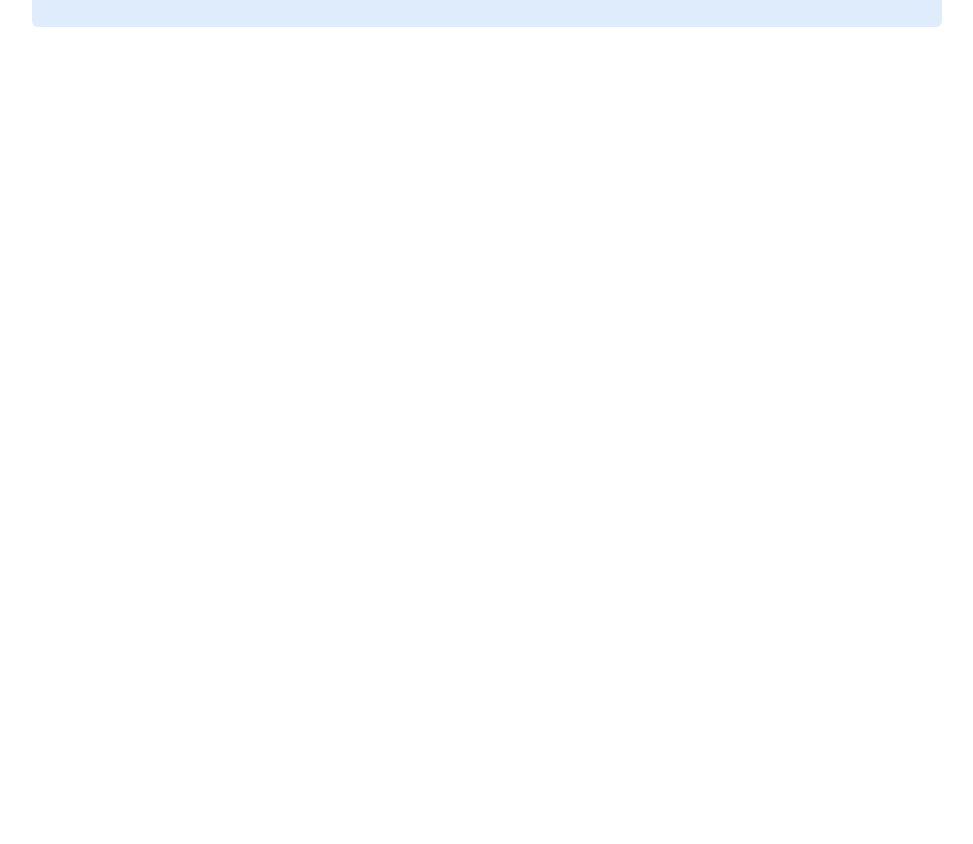
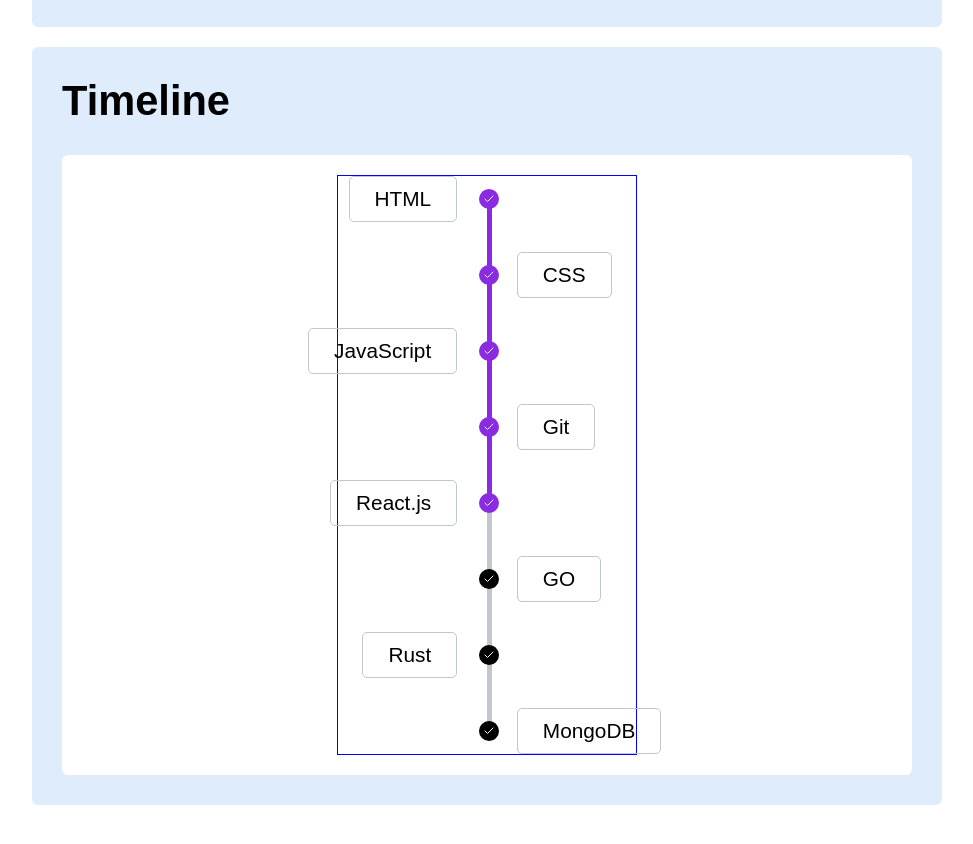
Before and after one commit to em-111/Components, a plain HTML site: page index.html in a window 1280 px wide. Shown: the part 5398-6242 px from the top of the page, without its empty margins (268-1241 px from the left). Before the commit the page ends 5575 px from the top, so only its background shows below. Drawn offline with Linux system fonts and the light colour scheme; a web font is replaced by a local one.

Commit message:
Components

```diff
--- a/index.html
+++ b/index.html
@@ -13,6 +13,7 @@
     <link rel="stylesheet" href="./src/Swiper/swiper.css">
     <link rel="stylesheet" href="./src/Difference/difference.css">
     <link rel="stylesheet" href="./src/Steps/steps.css">
+    <link rel="stylesheet" href="./src/Timeline/timeline.css">
     <title>Components</title>
 </head>
 
@@ -355,8 +356,26 @@
                         <div class="purchase-btn">Pay $<span class="purchase-total">123</span></div>
                     </div>
                 </div>
+                <!-- ===============    SUCCESSFUL PURCHASE    =============== -->
                 <div class="success-purchase">
                     <img src="./assets/Gif/icons8-success.gif" alt="">
+                </div>
+            </div>
+        </div>
+
+        <!-- ======================    TIMELINE    ====================== -->
+        <div class="box" id="timeline">
+            <h1 class="title">Timeline</h1>
+            <div class="timeline">
+                <div class="time-line">
+                    <p><span>HTML</span></p>
+                    <p><span>CSS</span></p>
+                    <p><span>JavaScript</span></p>
+                    <p><span>Git</span></p>
+                    <p><span>React.js</span></p>
+                    <p><span>GO</span></p>
+                    <p><span>Rust</span></p>
+                    <p><span>MongoDB</span></p>
                 </div>
             </div>
         </div>
--- a/src/Steps/steps.css
+++ b/src/Steps/steps.css
@@ -3,9 +3,13 @@
     padding: 20px;
     background-color: #fff;
     border-radius: 0.5vw;
+    display: flex;
+    flex-direction: column;
+    align-items: center;
 }
 
 .step {
+    width: 70%;
     list-style: none;
     display: flex;
     margin-bottom: 50px;
--- a/src/Steps/steps.js
+++ b/src/Steps/steps.js
@@ -167,6 +167,31 @@
     setTimeout(() => {
         successfulPurchase.style.display = "none";
         register.style.display = "flex";
+
+        const styles = `
+            .step li:nth-child(2)::before {
+                color: #000;
+                background-color: #e5e7eb;
+            }
+            .step li:first-child::after {
+                background-color: #e5e7eb;
+            }
+            .step li:nth-child(2)::before {
+                color: #000;
+                background-color: #e5e7eb;
+            }
+            .step li:first-child::after {
+                background-color: #e5e7eb;
+            }
+            .step li:nth-child(3)::before {
+                color: #000;
+                background-color: #e5e7eb;
+            }
+            .step li:nth-child(2)::after {
+                background-color: #e5e7eb;
+            }`;
+        styleElement.innerHTML = styles;
+        document.head.appendChild(styleElement);
     }, 2500);
 
     registerUsername.value = "";
--- /dev/null
+++ b/src/Timeline/timeline.css
@@ -0,0 +1,109 @@
+.timeline {
+    width: 100%;
+    background-color: #fff;
+    border-radius: 0.5vw;
+    padding: 20px;
+    display: flex;
+    justify-content: center;
+}
+
+.time-line {
+    width: 300px;
+    display: flex;
+    flex-direction: column;
+    gap: 30px;
+    border: 1px solid blue;
+}
+
+.time-line p:nth-child(even) {
+    align-self: flex-end;
+}
+
+.time-line p {
+    width: 40%;
+    display: flex;
+    position: relative;
+}
+
+.time-line span {
+    display: inline-block;
+    padding: 10px 25px;
+    border: 1px solid #c1c7cf;
+    border-radius: 5px;
+}
+
+.time-line p:nth-child(odd) {
+    justify-content: flex-end;
+}
+.time-line p:nth-child(odd)::after {
+    content: "";
+    width: 20px;
+    height: 20px;
+    border-radius: 50%;
+    position: absolute;
+    right: -35%;
+    top: 50%;
+    transform: translateY(-50%);
+}
+.time-line p:nth-child(odd)::before {
+    content: "";
+    width: 5px;
+    height: 85px;
+    position: absolute;
+    right: -29%;
+    top: 50%;
+}
+
+.time-line p:nth-child(even)::after {
+    content: "";
+    width: 20px;
+    height: 20px;
+    border-radius: 50%;
+    position: absolute;
+    left: -32%;
+    top: 50%;
+    transform: translateY(-50%);
+}
+.time-line p:nth-child(even):not(p:last-child):before {
+    content: "";
+    width: 5px;
+    height: 85px;
+    position: absolute;
+    left: -25%;
+    top: 50%;
+}
+
+.time-line p:nth-child(1)::after,
+.time-line p:nth-child(2)::after,
+.time-line p:nth-child(3)::after,
+.time-line p:nth-child(4)::after,
+.time-line p:nth-child(5)::after {
+    background-color: #8a2be2;
+    background-image: url("../../assets/Icons/check.svg");
+    background-repeat: no-repeat;
+    background-size: 60% 60%;
+    background-position: center;
+}
+
+.time-line p:nth-child(6)::after,
+.time-line p:nth-child(7)::after,
+.time-line p:nth-child(8)::after {
+    background-color: black;
+    background-image: url("../../assets/Icons/check.svg");
+    background-repeat: no-repeat;
+    background-size: 60% 60%;
+    background-position: center;
+}
+
+.time-line p:nth-child(1)::before,
+.time-line p:nth-child(2)::before,
+.time-line p:nth-child(3)::before,
+.time-line p:nth-child(4)::before {
+    background-color: #8a2be2;
+}
+
+.time-line p:nth-child(5)::before,
+.time-line p:nth-child(6)::before,
+.time-line p:nth-child(7)::before {
+    background-color: #c1c7cf;
+}
```
Also changed, not shown: assets/Icons/check.svg (added).
